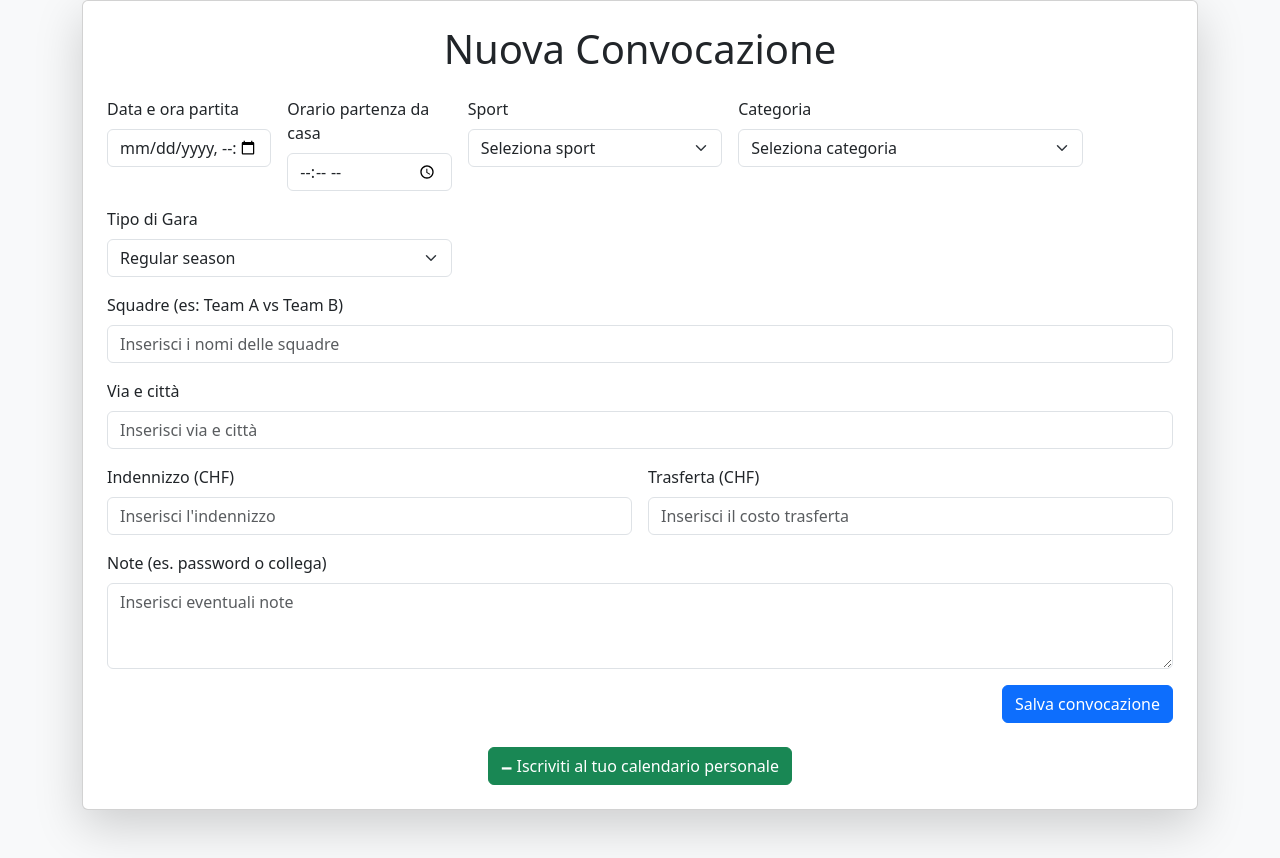
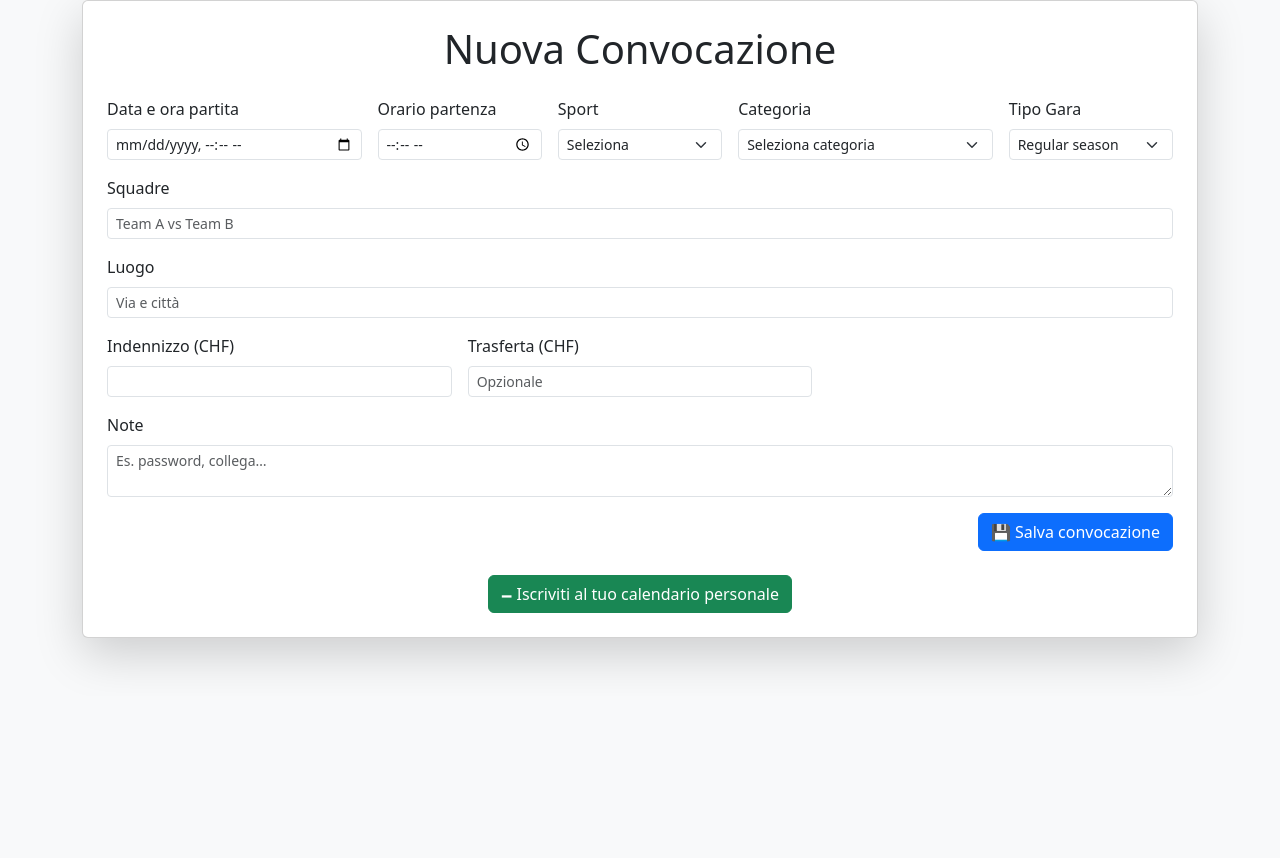
Before and after one commit to miich65/Gestione-convocazioni, a FastAPI app: page / in a window 1280 px wide. Shown: the part 104-962 px from the top of the page. After the commit the page ends 771 px from the top, so only its background shows below. Run offline with FastAPI, Linux system fonts and the light colour scheme; data comes from the database, SQL or seed files in the repository.

Commit message:
Update form.html

```diff
--- a/app/templates/form.html
+++ b/app/templates/form.html
@@ -28,36 +28,36 @@
         {% endif %}
 
         <form action="/add" method="post" class="row g-3">
-            <div class="col-md-2">
+            <div class="col-sm-6 col-md-3">
                 <label class="form-label">Data e ora partita</label>
-                <input type="datetime-local" name="data_inizio" class="form-control" placeholder="Inserisci data e ora" required>
+                <input type="datetime-local" name="data_inizio" class="form-control form-control-sm" required>
+            </div>
+
+            <div class="col-sm-6 col-md-2">
+                <label class="form-label">Orario partenza</label>
+                <input type="time" name="orario_partenza" class="form-control form-control-sm" required>
             </div>
 
             <div class="col-md-2">
-                <label class="form-label">Orario partenza da casa</label>
-                <input type="time" name="orario_partenza" class="form-control" placeholder="Inserisci orario di partenza" required>
-            </div>
-
-            <div class="col-md-3">
                 <label class="form-label">Sport</label>
-                <select id="sportSelect" name="sport" class="form-select" required>
-                    <option value="">Seleziona sport</option>
+                <select id="sportSelect" name="sport" class="form-select form-select-sm" required>
+                    <option value="">Seleziona</option>
                     {% for sport in sport_list %}
                         <option value="{{ sport['id'] }}">{{ sport['nome'] }}</option>
                     {% endfor %}
                 </select>
             </div>
 
-            <div class="col-md-4">
+            <div class="col-md-3">
                 <label class="form-label">Categoria</label>
-                <select id="categoriaSelect" name="categoria" class="form-select" required>
+                <select id="categoriaSelect" name="categoria" class="form-select form-select-sm" required>
                     <option value="">Seleziona categoria</option>
                 </select>
             </div>
 
-            <div class="col-md-4">
-                <label class="form-label">Tipo di Gara</label>
-                <select name="tipo_gara" class="form-select" required>
+            <div class="col-md-2">
+                <label class="form-label">Tipo Gara</label>
+                <select name="tipo_gara" class="form-select form-select-sm" required>
                     <option value="Regular season">Regular season</option>
                     <option value="Playoff">Playoff</option>
                     <option value="Playout">Playout</option>
@@ -67,34 +67,35 @@
             </div>
 
             <div class="col-12">
-                <label class="form-label">Squadre (es: Team A vs Team B)</label>
-                <input type="text" name="squadre" class="form-control" placeholder="Inserisci i nomi delle squadre" required>
+                <label class="form-label">Squadre</label>
+                <input type="text" name="squadre" class="form-control form-control-sm" placeholder="Team A vs Team B" required>
             </div>
 
             <div class="col-12">
-                <label class="form-label">Via e città</label>
-                <input type="text" name="luogo" class="form-control" placeholder="Inserisci via e città" required>
+                <label class="form-label">Luogo</label>
+                <input type="text" name="luogo" class="form-control form-control-sm" placeholder="Via e città" required>
             </div>
 
-            <div class="col-md-6">
+            <div class="col-md-6 col-lg-4">
                 <label class="form-label">Indennizzo (CHF)</label>
-                <input type="number" step="0.01" name="indennizzo" id="indennizzoField" class="form-control" placeholder="Inserisci l'indennizzo" required readonly>
+                <input type="number" step="0.01" name="indennizzo" id="indennizzoField" class="form-control form-control-sm" readonly required>
             </div>
 
-            <div class="col-md-6">
+            <div class="col-md-6 col-lg-4">
                 <label class="form-label">Trasferta (CHF)</label>
-                <input type="number" step="0.01" name="trasferta" class="form-control" placeholder="Inserisci il costo trasferta">
+                <input type="number" step="0.01" name="trasferta" class="form-control form-control-sm" placeholder="Opzionale">
             </div>
 
             <div class="col-12">
-                <label class="form-label">Note (es. password o collega)</label>
-                <textarea name="note" class="form-control" rows="3" placeholder="Inserisci eventuali note"></textarea>
+                <label class="form-label">Note</label>
+                <textarea name="note" class="form-control form-control-sm" rows="2" placeholder="Es. password, collega…"></textarea>
             </div>
 
             <div class="col-12 text-end">
-                <button type="submit" class="btn btn-primary">Salva convocazione</button>
+                <button type="submit" class="btn btn-primary">💾 Salva convocazione</button>
             </div>
         </form>
+
 
         <div class="text-center mt-4">
             <a href="webcal://ref.mferreira.ch/calendario.ics" class="btn btn-success" target="_blank">
```
